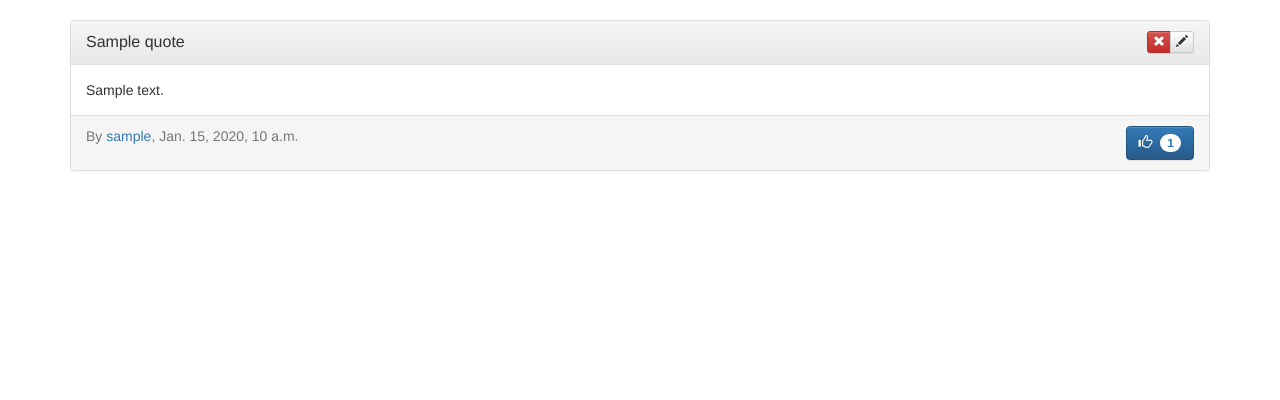
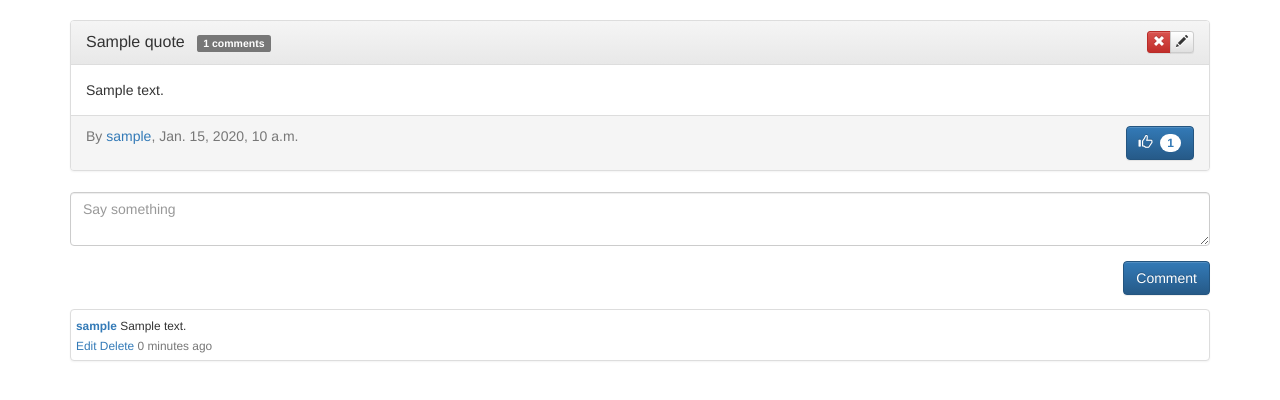
Before and after one commit to nivbend/memoir, a Django app: page /quote/1 in a window 1280 px wide. Shown: the part 51-451 px from the top of the page. Run offline with Django 3.2, Linux system fonts and the light colour scheme; a user stored in the database is signed in; tables that the repository leaves empty hold one stand-in row (values such as "Sample post"); data that the repository does not hold is empty; some libraries are stand-ins or nearby versions.

Commit message:
Comment on quotes
Add, edit and delete comments.
Quote panel's heading shows comments count.
Closes #5.

```diff
--- a/quotes/models.py
+++ b/quotes/models.py
@@ -60,3 +60,10 @@ class Quote(Model):
 
     class Meta:
         ordering = ('-created', )
+
+class Comment(Model):
+    created = DateTimeField(auto_now_add = True)
+    last_modified = DateTimeField(auto_now = True)
+    author = ForeignKey(settings.AUTH_USER_MODEL, related_name = 'comments')
+    quote = ForeignKey(Quote, related_name = 'comments')
+    text = TextField()
--- a/quotes/templates/quotes/detail.html
+++ b/quotes/templates/quotes/detail.html
@@ -1,4 +1,5 @@
 {% extends 'quote_view.html' %}
+{% load quotes %}
 
 {% block title %}{{ quote }}{% endblock %}
 
@@ -8,6 +9,24 @@
     <div class="row">
       <div class="col-md-12">
         <p class="alert alert-info hidden" id="likes_list"><strong>Likes:</strong> <span id="likers"></span></p>
+      </div>
+    </div>
+    {% if user.is_authenticated %}
+      <div class="row" style="margin-bottom: 1em;">
+        <div class="col-md-12">
+          <form class="form" role="form" id="new_comment_form" action="{% url 'quote:comment-create' pk=quote.pk %}" method="POST">
+            {% csrf_token %}
+            <div class="form-group">
+              <textarea class="form-control" id="new_comment_text" name="text" placeholder="Say something"></textarea>
+            </div>
+            <input class="btn btn-primary pull-right" type="submit" value="Comment"\>
+          </form>
+        </div>
+      </div>
+    {% endif %}
+    <div class="row">
+      <div class="col-md-12">
+        {% comments %}
       </div>
     </div>
   </div>
@@ -45,4 +64,27 @@
         function(event, likers) { updateLikes(likers); });
     });
   </script>
+  <script type="text/javascript">
+    $("#new_comment_form").submit(function(event) {
+      event.preventDefault();
+
+      $.ajax({
+        url: $("#new_comment_form").attr("action"),
+        method: "POST",
+        data: {
+          text: $("#new_comment_text").val(),
+        },
+        success: function (response) {
+          location.hash = "#comment_" + response.comment_pk;
+          location.reload();
+        },
+        error: function (response) {
+          if (403 == response.status) {
+            alert("Must be logged in");
+            return;
+          }
+        }
+      });
+    });
+  </script>
 {% endblock %}
--- /dev/null
+++ b/quotes/templates/quotes/quote/comments.html
@@ -0,0 +1,107 @@
+{% load profiles %}
+{% load mentions %}
+
+<div class="panel panel-default {% if not comments %}hidden{% endif %}">
+  <table class="table table-bordered table-condensed">
+    {% for comment in comments %}
+      {% url 'quote:comment' pk=quote_pk comment_pk=comment.pk as comment_url%}
+      <tr>
+        <td id="comment_{{ comment.pk }}">
+          <div class="" id="comment_{{ comment.pk }}_detail">
+            <small>
+              <strong>{% profile_link comment.author %}</strong>
+              <span>{{ comment.text|references|linebreaksbr }}</span><br/>
+              {% if user == comment.author %}
+                <a href="#" data-pk="{{ comment.pk }}" data-display="true" onClick="javascript:showEditForm(event, $(this));">Edit</a>
+                <a href="#" data-url="{{ comment_url }}" data-method="DELETE" onClick="javascript:deleteComment(event, $(this));">Delete</a>
+              {% endif %}
+              <span class="text-muted">{{ comment.created|timesince }} ago</span>
+            </small>
+          </div>
+          <div class="hidden" id="comment_{{ comment.pk }}_edit">
+            <div class="row">
+              <div class="col-md-12">
+                <textarea class="form-control" id="comment_{{ comment.pk }}_text" name="text" placeholder="Say something">{{ comment.text }}</textarea>
+              </div>
+            </div>
+            <div class="row">
+              <div class="col-md-12">
+                <div class="btn-group pull-right" role="group">
+                  <a class="btn btn-default" href="#" data-pk="{{ comment.pk }}" data-display="false" onClick="javascript:showEditForm(event, $(this));">Cancel</a>
+                  <a class="btn btn-primary" href="#" data-pk="{{ comment.pk }}" data-url="{{ comment_url }}" data-method="PUT" onClick="javascript:editComment(event, $(this));">Edit</a>
+                </div>
+              </div>
+            </div>
+          </div>
+        </td>
+      </tr>
+    {% endfor %}
+  </table>
+</div>
+
+<script type="text/javascript">
+  function showEditForm(event, link) {
+    event.preventDefault();
+
+    var comment_pk = link.data("pk");
+
+    if (link.data("display")) {
+      $("#comment_" + comment_pk + "_detail").addClass("hidden");
+      $("#comment_" + comment_pk + "_edit").removeClass("hidden");
+    }
+    else {
+      $("#comment_" + comment_pk + "_detail").removeClass("hidden");
+      $("#comment_" + comment_pk + "_edit").addClass("hidden");
+    }
+  }
+
+  function editComment(event, link) {
+    event.preventDefault();
+
+    var comment_pk = link.data("pk");
+
+    $.ajax({
+      url: link.data("url"),
+      type: link.data("method"),
+      data: {
+        text: $("#comment_" + comment_pk + "_text").val()
+      },
+      success: function(response) {
+        $("#comment_" + comment_pk + "_detail").removeClass("hidden");
+        $("#comment_" + comment_pk + "_edit").addClass("hidden");
+
+        location.hash = "#comment_" + comment_pk;
+        location.reload();
+      },
+      error: function(response) {
+        if (403 == response.status) {
+          alert("Must be logged in");
+          return;
+        }
+      }
+    });
+  }
+
+  function deleteComment(event, link) {
+    event.preventDefault();
+
+    if (!confirm("Delete comment?")) {
+      return;
+    }
+
+    $.ajax({
+      url: link.data("url"),
+      type: link.data("method"),
+      success: function(response) {
+        // Reload at top of page.
+        location.hash = "";
+        location.reload();
+      },
+      error: function(response) {
+        if (403 == response.status) {
+          alert("Must be logged in");
+        }
+      }
+    });
+  }
+</script>
--- a/quotes/templatetags/quotes.py
+++ b/quotes/templatetags/quotes.py
@@ -38,3 +38,13 @@ def delete_modal(context):
         'delete_modal_id': 'delete_modal_%d' % (quote.id, ),
         'delete_url': reverse('quote:delete', kwargs = {'pk': quote.pk, }),
     }
+
+@register.inclusion_tag('quotes/quote/comments.html', takes_context = True)
+def comments(context):
+    quote = context['quote']
+
+    return {
+        'quote_pk': quote.pk,
+        'comments': quote.comments.all(),
+        'user': context['user'],
+    }
--- a/quotes/urls.py
+++ b/quotes/urls.py
@@ -1,7 +1,7 @@
 from django.conf.urls import url
 
 from .views import QuoteList, QuoteDetail, QuoteCreate, QuoteEdit, QuoteDelete
-from .views import TopQuotes, LikeView, LikersList
+from .views import TopQuotes, LikeView, LikersList, Comments
 
 urlpatterns = [
     url(r'^$', QuoteList.as_view(), name = 'list'),
@@ -12,4 +12,6 @@ urlpatterns = [
     url(r'^(?P<pk>\d+)/delete$', QuoteDelete.as_view(), name = 'delete'),
     url(r'^(?P<pk>\d+)/like$', LikeView.as_view(), name = 'like'),
     url(r'^(?P<pk>\d+)/likers$', LikersList.as_view(), name = 'likers'),
+    url(r'^(?P<pk>\d+)/comment$', Comments.as_view(), name = 'comment-create'),
+    url(r'^(?P<pk>\d+)/comment/(?P<comment_pk>\d+)$', Comments.as_view(), name = 'comment'),
 ]
--- a/quotes/views.py
+++ b/quotes/views.py
@@ -1,13 +1,14 @@
-from httplib import FORBIDDEN
-from django.shortcuts import get_object_or_404
-from django.core.urlresolvers import reverse_lazy
+from httplib import NO_CONTENT
+from django.shortcuts import get_object_or_404, redirect
+from django.core.urlresolvers import reverse, reverse_lazy
 from django.db.models import Count
 from django.contrib.auth import get_user_model
 from django.contrib.auth.decorators import login_required
 from django.utils.decorators import method_decorator
 from django.views.generic import View, TemplateView, ListView, DetailView, CreateView, UpdateView, DeleteView
-from django.http import HttpResponse, JsonResponse
-from .models import Quote
+from django.http import HttpResponse, JsonResponse, Http404, QueryDict
+from django.http import HttpResponseForbidden
+from .models import Quote, Comment
 
 class QuoteList(ListView):
     model = Quote
@@ -78,7 +79,7 @@ class LikeView(View):
 
     def put(self, request, pk):
         if self.request.user.pk is None:
-            return HttpResponse(status = FORBIDDEN)
+            return HttpResponseForbidden()
 
         quote = get_object_or_404(Quote, pk = pk)
         quote.likers.add(self.request.user)
@@ -86,7 +87,7 @@ class LikeView(View):
 
     def delete(self, request, pk):
         if self.request.user.pk is None:
-            return HttpResponse(status = FORBIDDEN)
+            return HttpResponseForbidden()
 
         quote = get_object_or_404(Quote, pk = pk)
         quote.likers.remove(self.request.user)
@@ -107,3 +108,37 @@ class LikersList(TemplateView):
             context['likers'] = likers
 
         return context
+
+@method_decorator(login_required, name = 'dispatch')
+class Comments(View):
+    def post(self, request, pk):
+        quote = get_object_or_404(Quote, pk = pk)
+        comment = quote.comments.create(
+            author = self.request.user,
+            text = self.request.POST['text'])
+
+        return JsonResponse({'comment_pk': comment.pk, })
+
+    def put(self, request, pk, comment_pk):
+        comment = _get_comment_or_404(pk, comment_pk)
+
+        comment.text = QueryDict(request.body)['text']
+        comment.save()
+
+        return HttpResponse(status = NO_CONTENT)
+
+    def delete(self, request, pk, comment_pk):
+        comment = _get_comment_or_404(pk, comment_pk)
+
+        comment.delete()
+
+        return HttpResponse(status = NO_CONTENT)
+
+def _get_comment_or_404(quote_pk, comment_pk):
+    quote = get_object_or_404(Quote, pk = quote_pk)
+    comment = quote.comments.filter(pk = comment_pk)
+
+    if not comment.exists():
+        raise Http404()
+
+    return comment.get()
--- a/templates/single_quote.html
+++ b/templates/single_quote.html
@@ -7,7 +7,8 @@
     <div class="panel panel-default">
       <div class="panel-heading clearfix">
         {% if quote.author == user %}{% user_buttons %}{% endif %}
-        <span class="panel-title">{% quote_title %}</span>
+        <span class="panel-title">{% quote_title %}</span>&nbsp;
+        <span class="label label-default">{{ quote.comments.count }} comments</span>
       </div>
       <div class="panel-body">{% quote_body %}</div>
       <div class="panel-footer clearfix">
```
Also changed, not shown: quotes/test/test_comments.py (added, +89 -0 lines), quotes/migrations/0005_comments.py (added).
